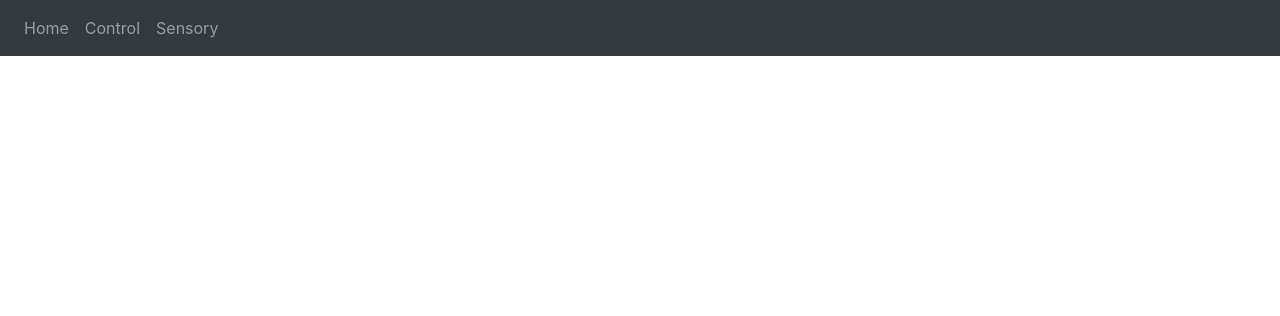
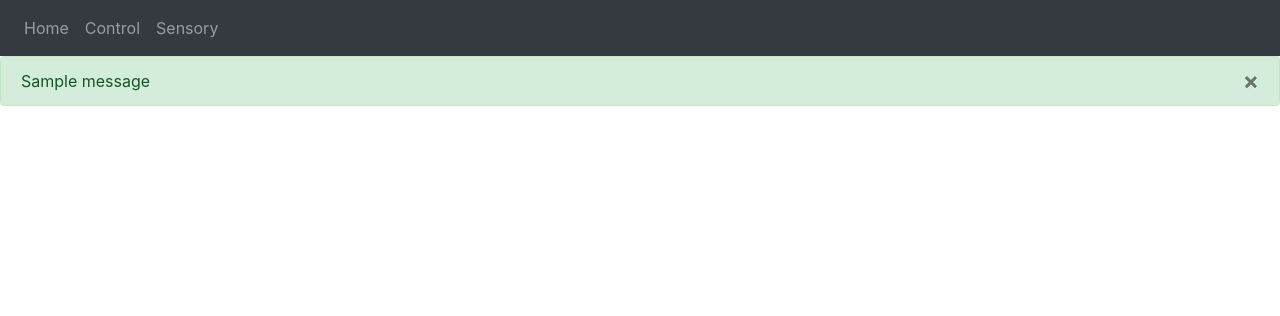
Before and after one commit to Saheasy/aliceRobot, a Python web app: template aliceRobot/templates/base.html in a window 1280 px wide. Shown: the top 316 px of the page. Run offline with Jinja, Linux system fonts and the light colour scheme; the template is opened without the code that fills it, so the values that code supplies are empty; one stand-in notice (Sample message) is shown; some libraries are stand-ins or nearby versions.

Commit message:
updated base
added error

```diff
--- a/aliceRobot/templates/base.html
+++ b/aliceRobot/templates/base.html
@@ -41,6 +41,23 @@ th, td {
         </div>
       </div>
     </nav>
+	{% with messages = get_flashed_messages(with_categories=true) %} {% if
+    messages %} {% for category, message in messages %} {% if category ==
+    'error' %}
+    <div class="alert alert-danger alter-dismissable fade show" role="alert">
+      {{ message }}
+      <button type="button" class="close" data-dismiss="alert">
+        <span aria-hidden="true">&times;</span>
+      </button>
+    </div>
+    {% else %}
+    <div class="alert alert-success alter-dismissable fade show" role="alert">
+      {{ message }}
+      <button type="button" class="close" data-dismiss="alert">
+        <span aria-hidden="true">&times;</span>
+      </button>
+    </div>
+    {% endif %} {% endfor %} {% endif %} {% endwith %}
 
 	<div class = "container">
       {% block content %}
```
